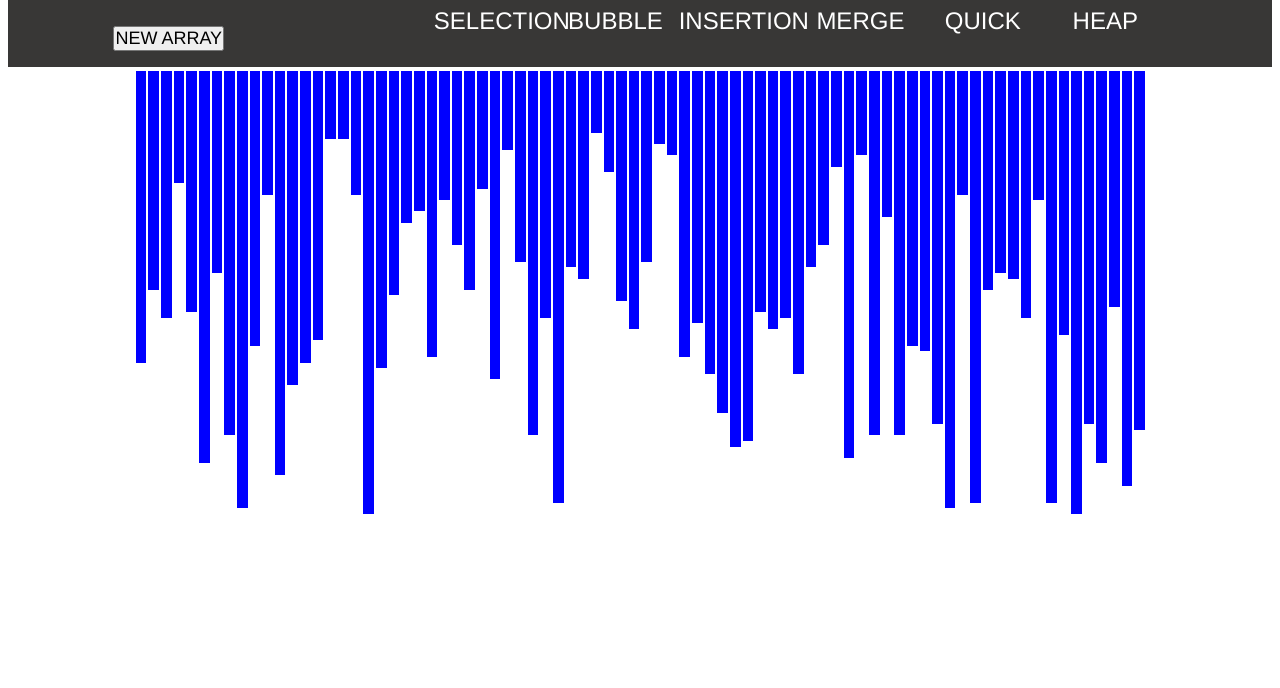
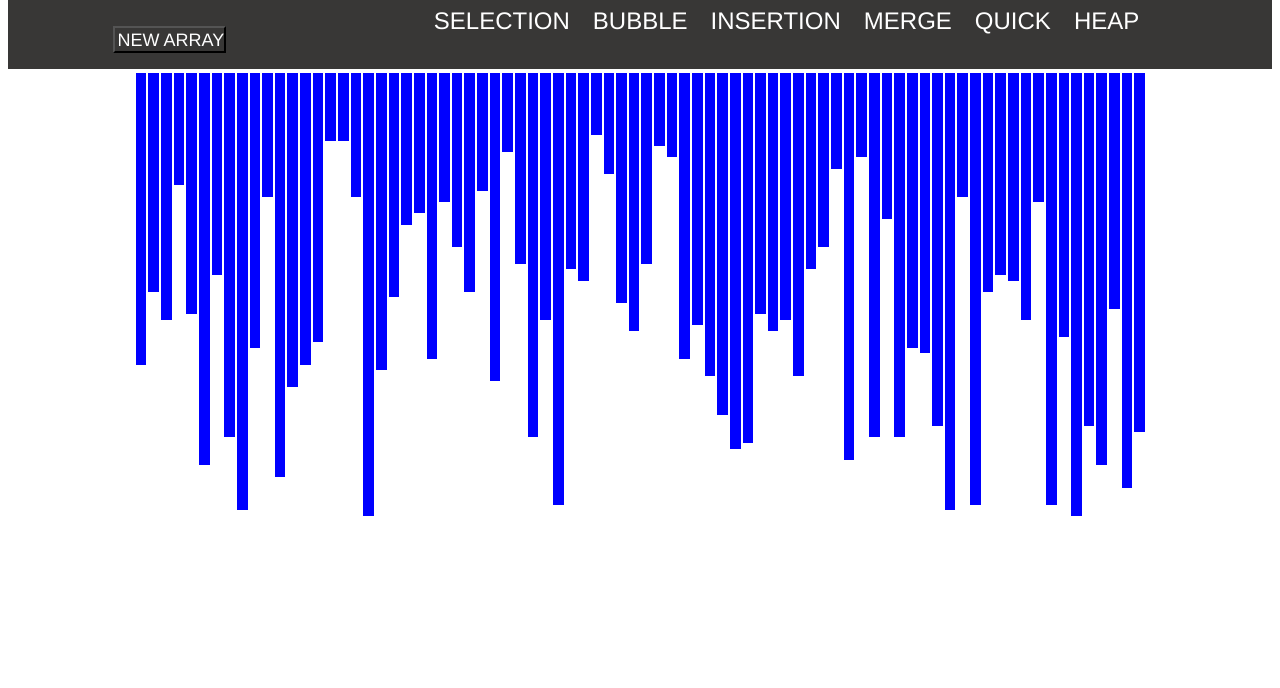
Before and after one commit to Ankit253/Sorting_algos_visualization, a plain HTML site: page index.html in a window 1280 px wide. Shown: the part 112-800 px from the top of the page. Drawn offline with Linux system fonts and the light colour scheme.

Commit message:
remove grid from buttons

```diff
--- a/css/style.css
+++ b/css/style.css
@@ -20,7 +20,7 @@
     padding: 1% 8%;
   }
 
-  nav .array-inputs {
+  /* nav .array-inputs {
     display: -ms-grid;
     display: grid;
     -ms-grid-columns: 60% 40%;
@@ -36,14 +36,14 @@
   nav .array-inputs #a_speed {
     padding: 5% 0%;
   }
-
+   */
   nav .array-inputs #a_generate {
     background-color: transparent;
-    border: none;
-    outline: none;
-    color: rgb(88, 81, 81);
-    padding: 4% 0% 0% 0%;
-    padding-left: 5%;
+    /* border: none; */
+    /* outline: none; */
+    color: rgb(255, 255, 255);
+    padding: 1% 0% 0% 0%;
+    padding-left: 1%;
   }
 
   nav .array-inputs #a_generate:hover {
@@ -63,14 +63,15 @@
   nav .header_right .nav-heading {
     display: inline-block;
     font-size: xxx-large;
+    place-content: center;
     padding: 2% 0%;
   }
 
   nav .header_right .algos {
-    display: -ms-grid;
-    display: grid;
-    -ms-grid-columns: (16.66667%)[6];
-        grid-template-columns: repeat(6, 16.66667%);
+    /* display: -ms-grid; */
+    /* display: grid; */
+    /* -ms-grid-columns: (16.66667%)[6];
+        grid-template-columns: repeat(6, 16.66667%); */
     place-content: center;
     padding: 1% 0%;
   }
@@ -135,7 +136,17 @@
     display: none;
   }
 
-/*
+/*             SCREEN WIDTH < 600px               */
+
+/* @media screen and (max-width: 600px){
+  .latest-report{
+      display: flex;
+      flex-direction: column;
+      align-items: flex-start;
+  }
+}
+
+
 @media (max-width: 480px)//Mobiles
 {
 
@@ -149,5 +160,4 @@
 @media (min-width: 1251px)//Laptops and up
 {
 
-}
-*/
+} */
--- a/index.html
+++ b/index.html
@@ -10,7 +10,7 @@
 <body>
     <header>
         <nav>
-            <div class="array inputs">
+            <div class="array-inputs">
                 <p>Array Size</p>
                 <input id="a_size" type="range" min="10" max="150" step="5" value="80">
                 <p>Speed</p>
@@ -23,11 +23,11 @@
             <div class="header_right">
                 <p class="nav-heading">Sorting_algos_visualizer</p>
                 <div class="algos">
-                    <button>Selection</button>
-                    <button>Bubble</button>
-                    <button>Insertion</button>
-                    <button>Merge</button>
-                    <button>Quick</button>
+                    <button style='margin-right:16px'>Selection</button>
+                    <button style='margin-right:16px'>Bubble</button>
+                    <button style='margin-right:16px'>Insertion</button>
+                    <button style='margin-right:16px'>Merge</button>
+                    <button style='margin-right:16px'>Quick</button>
                     <button>Heap</button>
                 </div>
 
```
